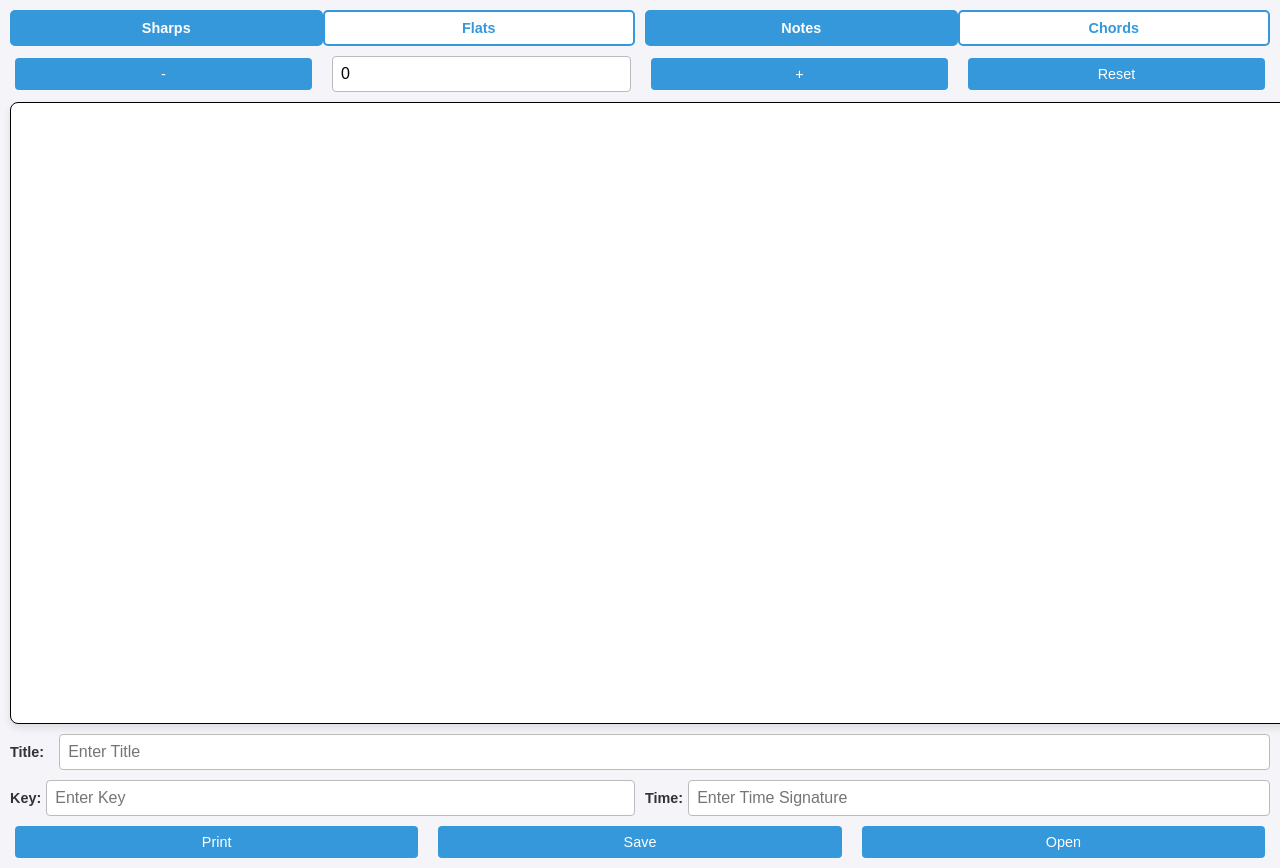
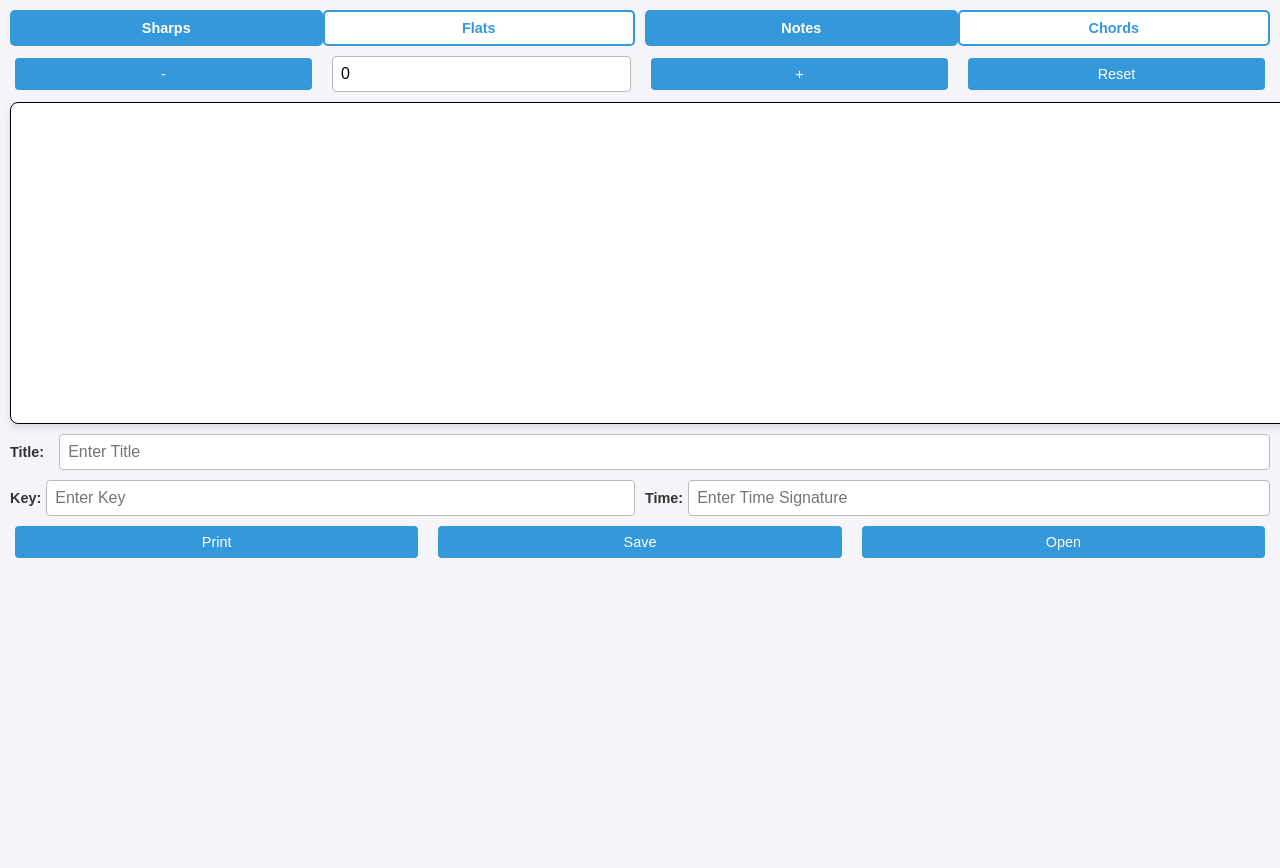
Before and after one commit to akhilnagarapu7/transposelive, a plain HTML site: page index.html in a window 1280 px wide. After the commit the page ends 800 px from the top, so only its background shows below. Drawn offline with Linux system fonts and the light colour scheme.

Commit message:
Update index.html

```diff
--- a/index.html
+++ b/index.html
@@ -483,8 +483,6 @@ document.addEventListener('DOMContentLoaded', function() {
     const inputTextArea = document.getElementById('inputTextArea');
     let isEditing = false;
 
-    inputTextArea.style.minHeight = '600px'; // Increase vertical length
-    inputTextArea.style.maxHeight = 'none'; // Remove max-height restriction
 
     inputTextArea.addEventListener('click', function() {
         if (!isEditing) {
```
